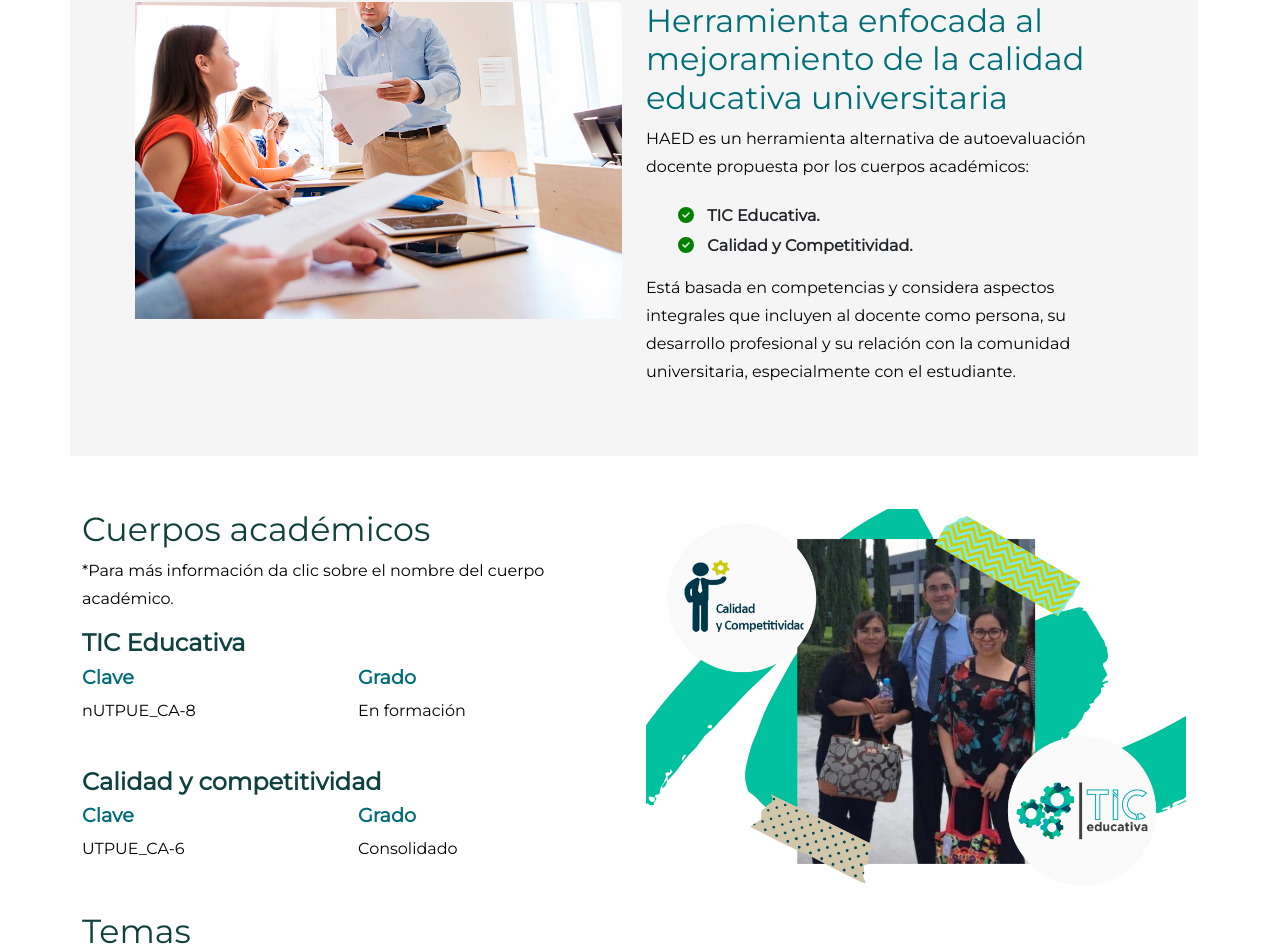
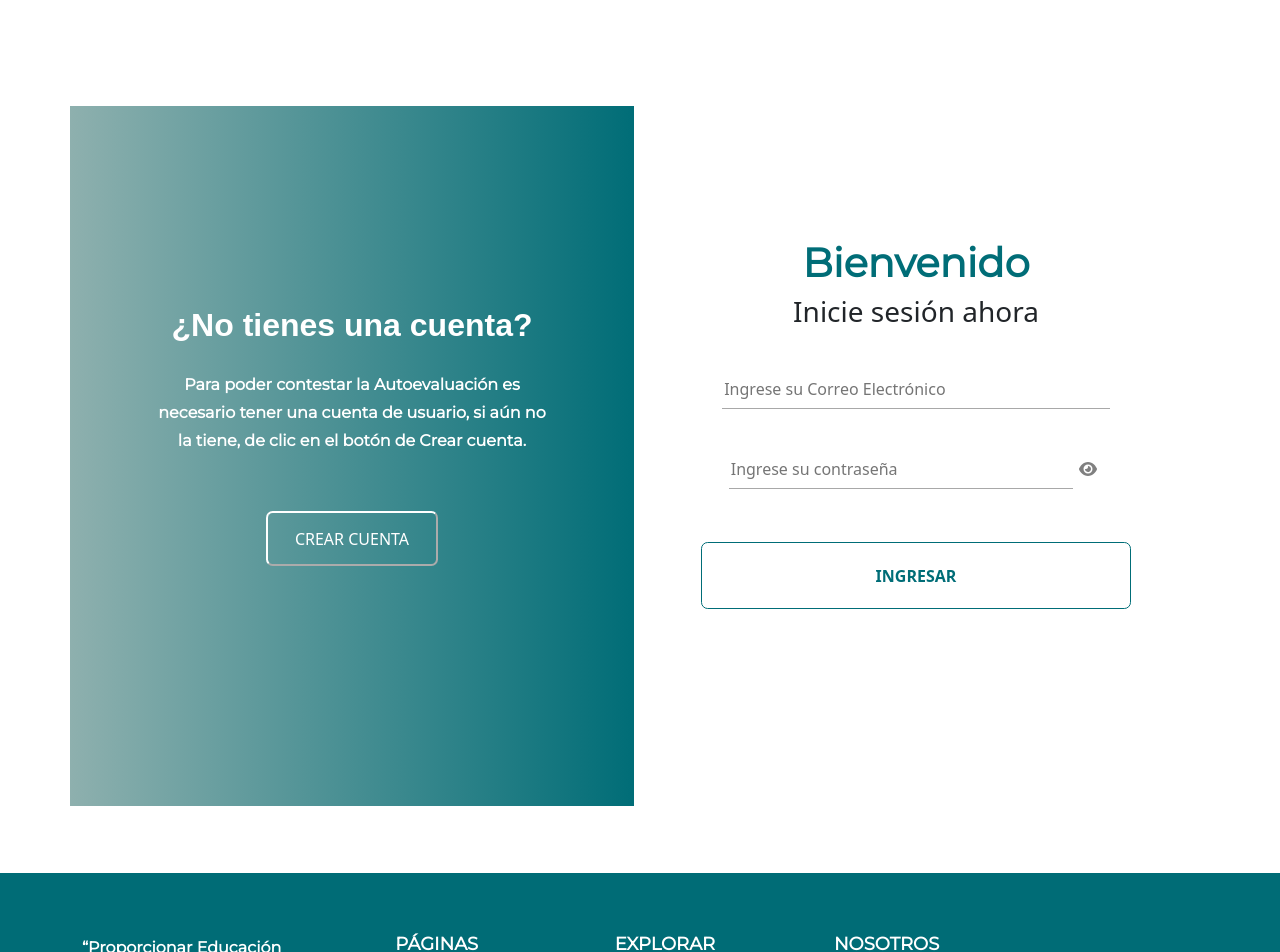
Before and after one commit to DanielReyesEpitacio/frontend_haed_v1, a React (Create React App) app: page / in a window 1280 px wide. Shown: the part 553-1505 px from the top of the page. Built offline with nearby package versions, Linux system fonts and the light colour scheme.

Commit message:
Pagina Iniciar Sesión

```diff
--- a/src/App.js
+++ b/src/App.js
@@ -2,13 +2,13 @@
 import Footer from './components/Footer';
 import Header from './components/Header';
 import Nav from './components/Nav';
-import Index from './pages/Index';
+import Login from './pages/login';
 function App() {
   return (
     <>
     <Header />
     <Nav/>
-    <Index/>
+    <Login/>
     <Footer/>
     </>
   );
--- /dev/null
+++ b/src/css/login.css
@@ -0,0 +1,121 @@
+@font-face{
+    font-family: "Montserrat";
+    src: url("../fonts/Montserrat-VariableFont_wght.ttf");
+    font-style: normal;
+    font-weight: normal;
+}
+#log_sign{
+    margin-bottom: 50pt;
+}
+div.row{
+    margin-right: 0;
+}
+
+div.container-fluid{
+    padding-right: 0px;
+}
+#logbar{
+    align-items: center;
+    text-align: center;
+    padding-top: 110pt;
+    padding-bottom: 110pt;
+    background-color: #00b7ff;
+    color:white;
+    margin-bottom: 10%;
+}
+#logbar h1{
+    font-size: 50pt;
+}
+.sign{
+    background: linear-gradient(90deg, #8eb0ae , #006D77);
+    align-items: center;
+    padding: 60pt;
+    padding-top: 150pt;
+    padding-bottom: 150pt;
+    text-align: center;
+}
+.sign h2{
+    color:white;
+    font-family: sans-serif;
+    font-weight: bolder;
+    margin-bottom: 20pt;
+}
+.sign button{
+    background-color:transparent;
+    border-color: white;
+    padding: 10pt;
+    padding-left: 20pt;
+    padding-right: 20pt;
+    margin:30pt;
+    color:white;
+    border-radius: 5pt;
+}
+.sign button:hover{
+    background-color: white;
+    color:#006D77;
+
+}
+.login{
+    padding: 50pt;
+    align-items: center;
+    padding-top: 100pt;
+    text-align: center;
+}
+.login h2{
+    font-family: 'Montserrat';
+    font-weight: 800;
+    font-size: 30pt;
+    color:#006D77;;
+}
+.login h3{
+    margin-bottom: 20pt;
+}
+.login input{
+    width: 90%;
+    height: 30pt;
+    margin-top: 10pt;
+    margin-bottom: 20pt;
+    border:none;
+    border-bottom: solid 1pt rgb(168, 168, 168);
+
+}
+
+.login #myPassword{
+    width: 80%;
+    height: 30pt;
+    margin-top: 10pt;
+    margin-bottom: 20pt;
+    border:none;
+    border-bottom: solid 1pt rgb(168, 168, 168);
+    display: inline;
+}
+
+.login #ingresar{
+    margin: top 20pt;
+    width: 100%;
+    height: 50pt;
+    background-color: transparent;
+    border:solid #006D77 1pt;
+    color:#006D77;
+    font-weight: bolder;
+    margin-top: 20pt;
+    border-radius: 5pt;
+}
+.login #ingresar:hover{
+    background-color: #006D77;
+    color:white;
+
+}
+.login button{
+    color:gray;
+    background-color: transparent;
+    border: none;
+    outline: none;
+
+}
+.login button:hover{
+    color:black;
+    background-color: transparent;
+    border: none;
+    outline: none;
+}
--- a/src/pages/Index.js
+++ b/src/pages/Index.js
@@ -1,6 +1,6 @@
 import React, { useEffect } from "react";
 import "bootstrap/dist/css/bootstrap.min.css"
-import "../css/Pages.css"
+import "../css/Index.css"
 import Button from 'react-bootstrap/Button'
 import HERO from "../components/images/hero.png"
 import IMG1P from "../components/images/img1_portfolio.jpg"
--- /dev/null
+++ b/src/pages/login.js
@@ -0,0 +1,51 @@
+import React, { useState } from "react";
+import { Button } from "react-bootstrap";
+import "../css/login.css";
+import { FontAwesomeIcon } from "@fortawesome/react-fontawesome";
+import { faEye } from "@fortawesome/free-solid-svg-icons";
+import { faEyeSlash } from "@fortawesome/free-solid-svg-icons";
+
+
+
+function Login(){
+    const [ojos,setOjos]=useState(faEye)
+    const SeePassword=()=>{
+        let pass = document.getElementById("myPassword");
+        if(pass.type==="password"){
+            pass.type="text";
+            setOjos(faEyeSlash);
+        }
+        else if(pass.type==="text"){
+            pass.type="password";
+            setOjos(faEye);
+        }
+
+    }
+    return(
+        <>
+        <div id="logbar">
+            <div class="container">
+                <h1>Iniciar Sesión</h1>
+            </div>
+        </div>
+        <div class="container" id="log_sign">
+            <div class="row">
+                <div class="col-sm-12 col-md-6 sign">
+                    <h2>¿No tienes una cuenta?</h2>
+                    <p>Para poder contestar la Autoevaluación es necesario tener una cuenta de usuario, si aún no la tiene, de clic en el botón de Crear cuenta.</p>
+                    <button>CREAR CUENTA</button>
+                </div>
+                <div class="col-sm-12 col-md-6 login">
+                    <h2>Bienvenido</h2>
+                    <h3>Inicie sesión ahora</h3>
+                    <input  type={"text"} placeholder="Ingrese su Correo Electrónico"></input><br/>
+                    <input  id="myPassword" type={"password"} placeholder="Ingrese su contraseña"></input>
+                    <button id="eye" onClick={SeePassword}><FontAwesomeIcon icon={ojos}/></button>
+                    <button id="ingresar">INGRESAR</button>
+                </div>
+            </div>
+        </div>
+        </>
+    )
+}
+export default Login
```
Also changed, not shown: src/css/Index.css (renamed from src/css/Pages.css).
